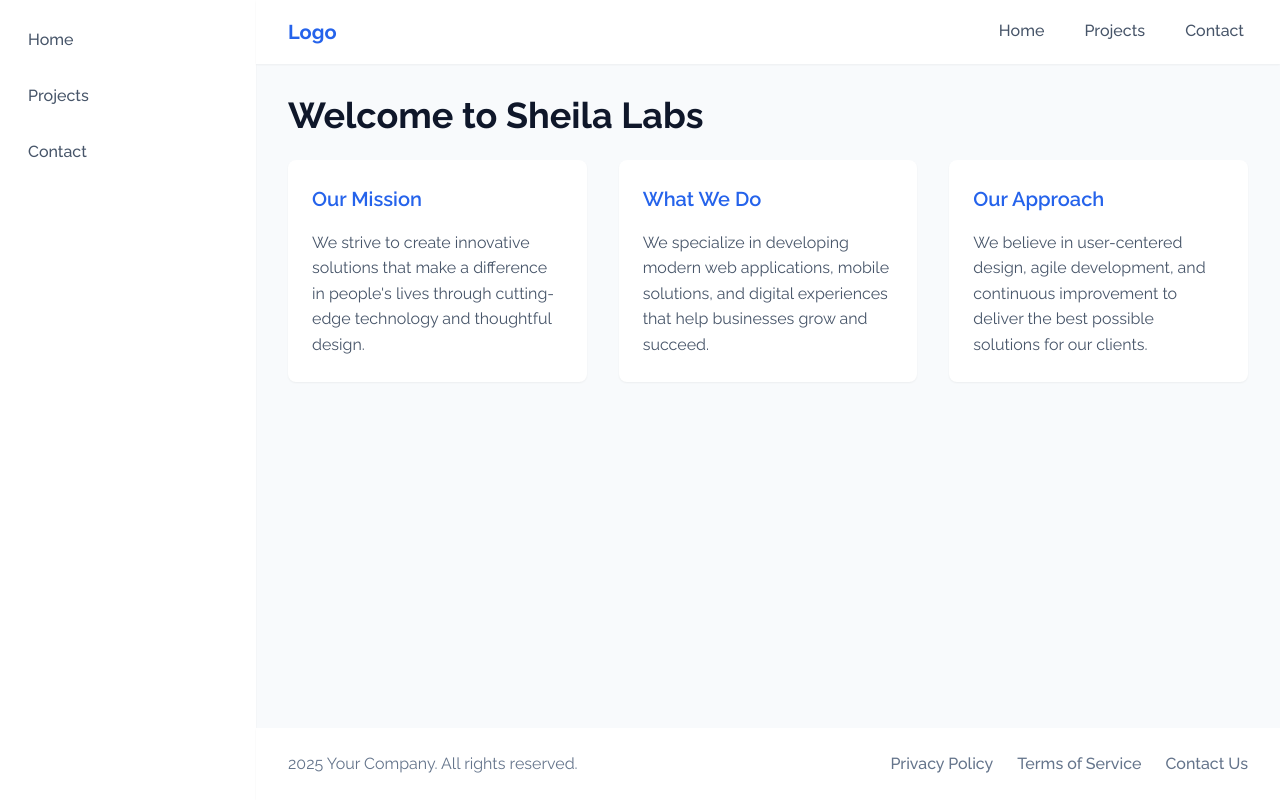
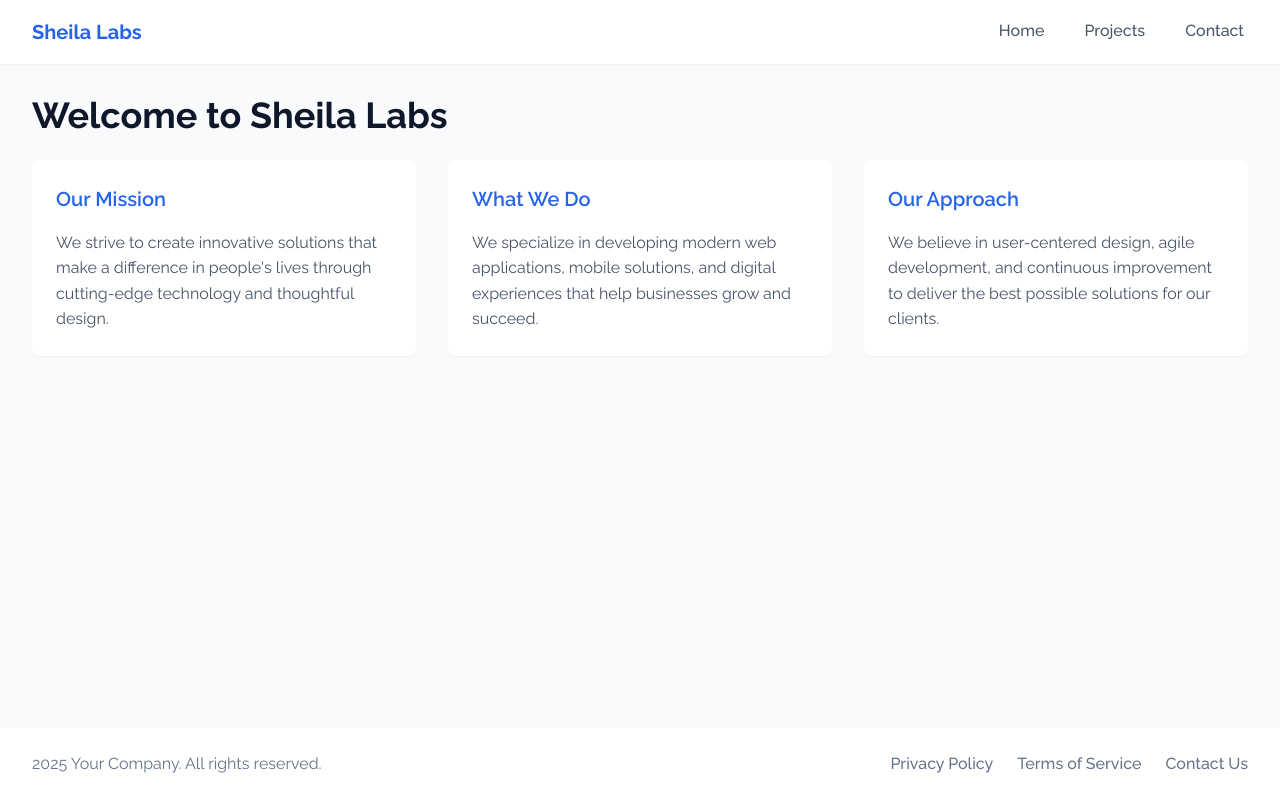
Before and after one commit to kirisuberu/iloveyou-sheila, a React (Vite) app: page / in a window 1280 px wide. Built offline with nearby package versions, Linux system fonts and the light colour scheme.

Commit message:
fixing the routing or main page

```diff
--- a/src/App.jsx
+++ b/src/App.jsx
@@ -1,7 +1,8 @@
 import { BrowserRouter as Router, Routes, Route } from 'react-router-dom'
-import styled, { ThemeProvider, createGlobalStyle } from 'styled-components'
+import styled, { ThemeProvider } from 'styled-components'
 import { theme } from './theme'
 import { GlobalStyle } from './globalStyles'
+import { useState } from 'react'
 import Navbar from './components/Navbar'
 import Sidebar from './components/Sidebar'
 import Footer from './components/Footer'
@@ -19,6 +20,7 @@ const MainContent = styled.div`
   display: flex;
   flex-direction: column;
   flex: 1;
+  width: 100%;
 `
 
 const Main = styled.main`
@@ -26,14 +28,24 @@ const Main = styled.main`
 `
 
 function App() {
+  const [isSidebarOpen, setIsSidebarOpen] = useState(false)
+
+  const toggleSidebar = () => {
+    setIsSidebarOpen(!isSidebarOpen)
+  }
+
+  const closeSidebar = () => {
+    setIsSidebarOpen(false)
+  }
+
   return (
     <ThemeProvider theme={theme}>
       <GlobalStyle />
       <Router>
         <AppContainer>
-          <Sidebar />
+          <Sidebar isOpen={isSidebarOpen} onClose={closeSidebar} />
           <MainContent>
-            <Navbar />
+            <Navbar onMenuClick={toggleSidebar} />
             <Main>
               <Routes>
                 <Route path="/" element={<Home />} />
--- a/src/components/Navbar.jsx
+++ b/src/components/Navbar.jsx
@@ -16,6 +16,7 @@ const Container = styled.div`
 const FlexContainer = styled.div`
   display: flex;
   justify-content: space-between;
+  align-items: center;
   height: 4rem;
 `
 
@@ -38,10 +39,11 @@ const Logo = styled(Link)`
 
 const NavLinks = styled.div`
   display: none;
-  margin-left: 1.5rem;
-  @media (min-width: 640px) {
+  gap: 2rem;
+  align-items: center;
+
+  @media (min-width: 768px) {
     display: flex;
-    gap: 2rem;
   }
 `
 
@@ -61,19 +63,55 @@ const NavLink = styled(Link)`
   }
 `
 
-const Navbar = () => {
+const MenuButton = styled.button`
+  display: flex;
+  align-items: center;
+  justify-content: center;
+  padding: 0.5rem;
+  background: none;
+  border: none;
+  color: ${props => props.theme.colors.gray[600]};
+  cursor: pointer;
+
+  @media (min-width: 768px) {
+    display: none;
+  }
+
+  &:hover {
+    color: ${props => props.theme.colors.primary};
+  }
+`
+
+const Navbar = ({ onMenuClick }) => {
   return (
     <Nav>
       <Container>
         <FlexContainer>
           <LogoContainer>
-            <Logo to="/">Logo</Logo>
+            <Logo to="/">Sheila Labs</Logo>
           </LogoContainer>
           <NavLinks>
             <NavLink to="/">Home</NavLink>
             <NavLink to="/projects">Projects</NavLink>
             <NavLink to="/contact">Contact</NavLink>
           </NavLinks>
+          <MenuButton onClick={onMenuClick} aria-label="Toggle menu">
+            <svg
+              xmlns="http://www.w3.org/2000/svg"
+              width="24"
+              height="24"
+              viewBox="0 0 24 24"
+              fill="none"
+              stroke="currentColor"
+              strokeWidth="2"
+              strokeLinecap="round"
+              strokeLinejoin="round"
+            >
+              <line x1="3" y1="12" x2="21" y2="12" />
+              <line x1="3" y1="6" x2="21" y2="6" />
+              <line x1="3" y1="18" x2="21" y2="18" />
+            </svg>
+          </MenuButton>
         </FlexContainer>
       </Container>
     </Nav>
--- a/src/components/Sidebar.jsx
+++ b/src/components/Sidebar.jsx
@@ -2,68 +2,105 @@ import React from 'react'
 import { Link } from 'react-router-dom'
 import styled from 'styled-components'
 
-const SidebarContainer = styled.aside`
-  width: 16rem;
+const SidebarContainer = styled.div`
+  position: fixed;
+  top: 0;
+  left: 0;
+  width: 240px;
   height: 100vh;
   background-color: ${props => props.theme.colors.white};
-  box-shadow: ${props => props.theme.shadows.sm};
+  box-shadow: ${props => props.theme.shadows.md};
+  transform: translateX(${props => props.isOpen ? '0' : '-100%'});
+  transition: transform ${props => props.theme.transitions.default};
+  z-index: 50;
+
+  @media (min-width: 768px) {
+    display: none;
+  }
 `
 
 const SidebarContent = styled.div`
-  height: 100%;
-  padding: 1rem 0.75rem;
-  overflow-y: auto;
+  padding: 1.5rem;
 `
 
-const NavList = styled.ul`
+const Logo = styled(Link)`
+  display: block;
+  font-size: 1.25rem;
+  font-weight: bold;
+  color: ${props => props.theme.colors.primary};
+  text-decoration: none;
+  margin-bottom: 2rem;
+`
+
+const NavLinks = styled.nav`
   display: flex;
   flex-direction: column;
   gap: 0.5rem;
-  list-style: none;
-  padding: 0;
-  margin: 0;
 `
 
-const NavItem = styled.li``
-
 const NavLink = styled(Link)`
-  display: flex;
-  align-items: center;
-  padding: 0.75rem 1rem;
+  display: block;
+  padding: 0.75rem;
   color: ${props => props.theme.colors.gray[600]};
   text-decoration: none;
-  border-radius: 0.5rem;
+  border-radius: 0.375rem;
   transition: all ${props => props.theme.transitions.default};
 
   &:hover {
+    background-color: ${props => props.theme.colors.accent};
     color: ${props => props.theme.colors.primary};
-    background-color: ${props => props.theme.colors.accent};
   }
 `
 
-const Sidebar = () => {
+const Overlay = styled.div`
+  position: fixed;
+  top: 0;
+  left: 0;
+  width: 100%;
+  height: 100%;
+  background-color: rgba(0, 0, 0, 0.5);
+  opacity: ${props => props.isOpen ? 1 : 0};
+  visibility: ${props => props.isOpen ? 'visible' : 'hidden'};
+  transition: all ${props => props.theme.transitions.default};
+  z-index: 40;
+
+  @media (min-width: 768px) {
+    display: none;
+  }
+`
+
+const CloseButton = styled.button`
+  position: absolute;
+  top: 1rem;
+  right: 1rem;
+  background: none;
+  border: none;
+  color: ${props => props.theme.colors.gray[500]};
+  cursor: pointer;
+  padding: 0.5rem;
+  font-size: 1.5rem;
+
+  &:hover {
+    color: ${props => props.theme.colors.gray[700]};
+  }
+`
+
+const Sidebar = ({ isOpen, onClose }) => {
   return (
-    <SidebarContainer>
-      <SidebarContent>
-        <NavList>
-          <NavItem>
-            <NavLink to="/">
-              <span>Home</span>
-            </NavLink>
-          </NavItem>
-          <NavItem>
-            <NavLink to="/projects">
-              <span>Projects</span>
-            </NavLink>
-          </NavItem>
-          <NavItem>
-            <NavLink to="/contact">
-              <span>Contact</span>
-            </NavLink>
-          </NavItem>
-        </NavList>
-      </SidebarContent>
-    </SidebarContainer>
+    <>
+      <Overlay isOpen={isOpen} onClick={onClose} />
+      <SidebarContainer isOpen={isOpen}>
+        <SidebarContent>
+          <CloseButton onClick={onClose}>&times;</CloseButton>
+          <Logo to="/" onClick={onClose}>Sheila Labs</Logo>
+          <NavLinks>
+            <NavLink to="/" onClick={onClose}>Home</NavLink>
+            <NavLink to="/projects" onClick={onClose}>Projects</NavLink>
+            <NavLink to="/contact" onClick={onClose}>Contact</NavLink>
+          </NavLinks>
+        </SidebarContent>
+      </SidebarContainer>
+    </>
   )
 }
 
--- a/vite.config.js
+++ b/vite.config.js
@@ -4,5 +4,5 @@ import react from '@vitejs/plugin-react'
 // https://vite.dev/config/
 export default defineConfig({
   plugins: [react()],
-  base: '/iloveyou-sheila',
+  base: '/',
 })
```
